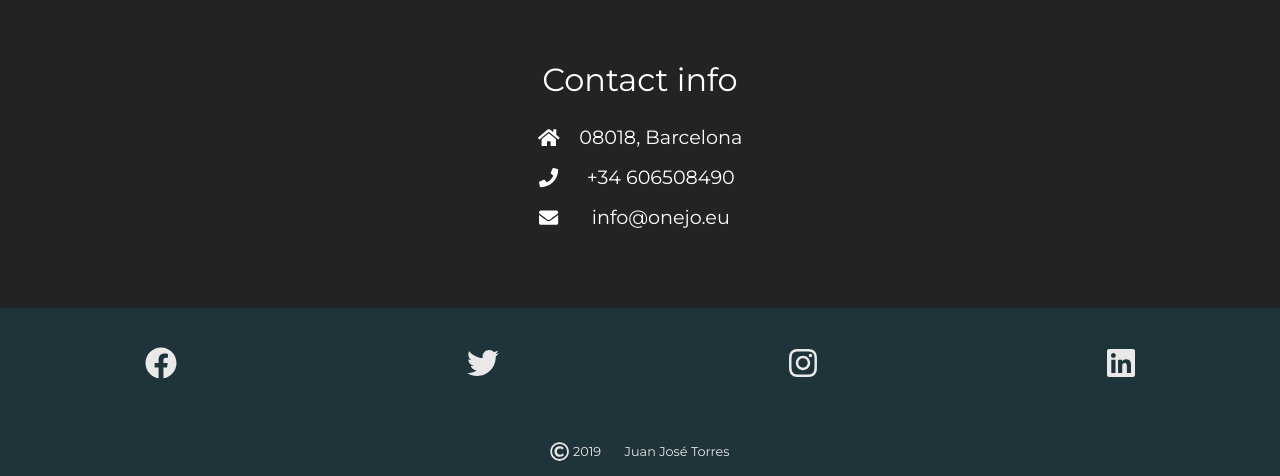
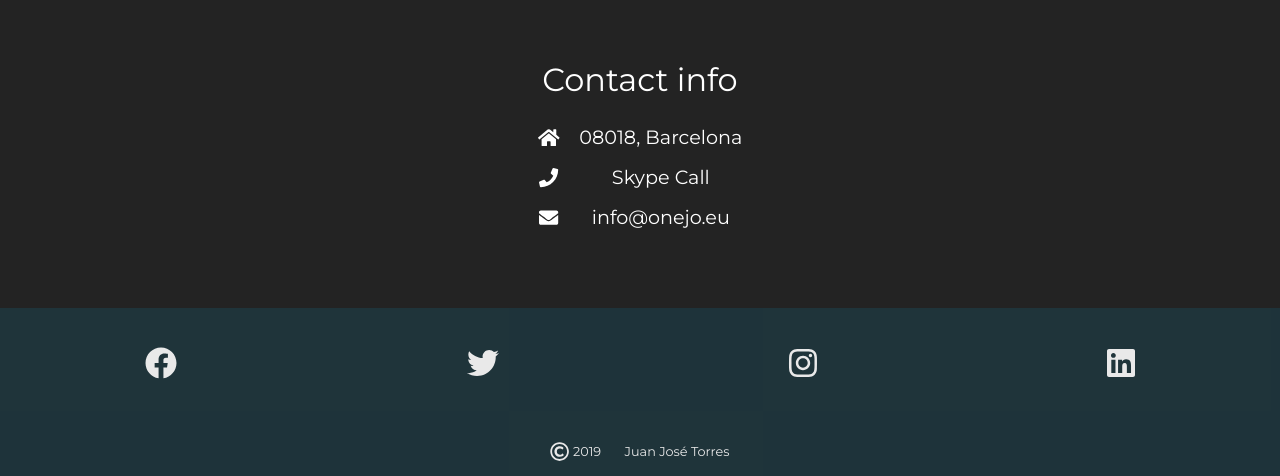
Before and after one commit to juanjotorres90/one.JO, a PHP site: page /contact in a window 1280 px wide. Shown: the part 606-1082 px from the top of the page. Run offline with PHP 8.4, Linux system fonts and the light colour scheme; some libraries are stand-ins or nearby versions.

Commit message:
Change call info

```diff
--- a/contact/index.php
+++ b/contact/index.php
@@ -55,7 +55,7 @@
             <span><i class="fa fa-home"></i></span>
             <div class="contact-address">08018, Barcelona</div>
             <span><i class="fa fa-phone"></i></span>
-            <div class="contact-phone"><a href="tel:+34606508490">+34 606508490</a></div>
+            <div class="contact-phone"><a href="skype:live:juanjotorres_1?call">Skype Call</a></div>
             <span><i class="fa fa-envelope"></i></span>
             <div class="contact-email"><a href="mailto:juanjotorres_90@hotmail.com">info@onejo.eu</a></div>
 
```
